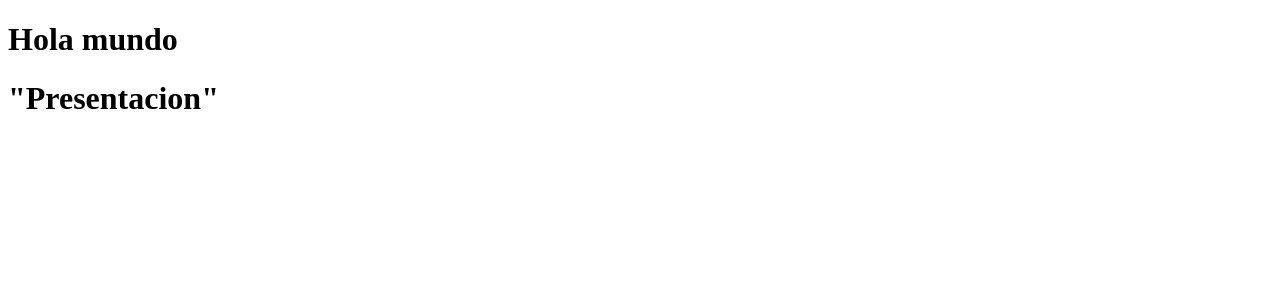
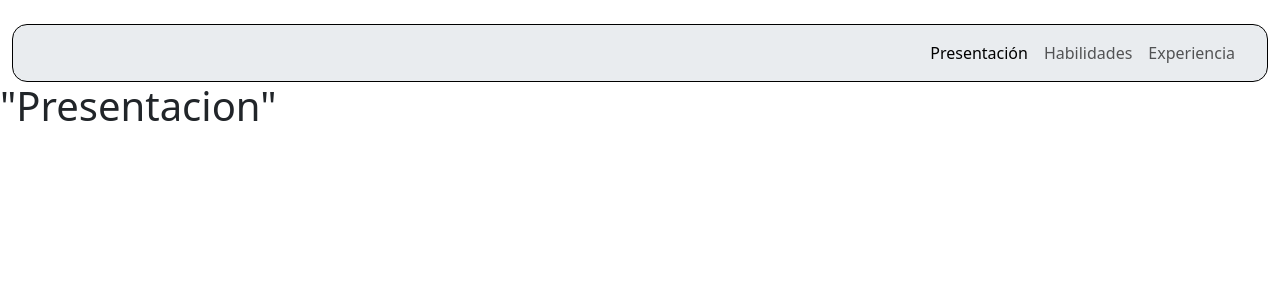
Before and after one commit to MatiasFSS/Portafolio, a React (Vite) app: page / in a window 1280 px wide. Shown: the top 300 px of the page. Built offline with nearby package versions, Linux system fonts and the light colour scheme.

Commit message:
navbar.css y headerlayout.jsx agregados

```diff
--- a/index.html
+++ b/index.html
@@ -4,10 +4,15 @@
     <meta charset="UTF-8" />
     <!-- <link rel="icon" type="image/svg+xml" href="/vite.svg" /> -->
     <meta name="viewport" content="width=device-width, initial-scale=1.0" />
+    <!-- Bootstrap CSS -->
+    <link href="https://cdn.jsdelivr.net/npm/bootstrap@5.3.3/dist/css/bootstrap.min.css" rel="stylesheet">
+
     <title>Vite + React</title>
   </head>
   <body>
     <div id="root"></div>
     <script type="module" src="/src/main.jsx"></script>
+    <script src="https://cdn.jsdelivr.net/npm/@popperjs/core@2.11.6/dist/umd/popper.min.js"></script>
+    <script src="https://cdn.jsdelivr.net/npm/bootstrap@5.3.0-alpha1/dist/js/bootstrap.min.js"></script>
   </body>
 </html>
--- a/src/Portafolio.jsx
+++ b/src/Portafolio.jsx
@@ -1,9 +1,10 @@
+import { HeaderLayout } from "./layout/HeaderLayout"
 import { PortafolioRoute } from "./router/PortafolioRoute"
 
 export const Portafolio = () => {
   return (
     <div>
-        <h1>Hola mundo</h1>
+        <HeaderLayout/>
         <PortafolioRoute/>
     </div>
   )
--- /dev/null
+++ b/src/components/Navbar.jsx
@@ -0,0 +1,31 @@
+import { NavLink } from "react-router-dom"
+import './navbar.css';
+
+
+
+export const Navbar = () => {
+  return (
+    <>
+       <nav className="navbar navbar-expand-lg navbar-light  px-4  background-navbar border-radius-3">
+
+            <button className="navbar-toggler" type="button" data-bs-toggle="collapse" data-bs-target="#navbarNav" aria-controls="navbarNav" aria-expanded="false" aria-label="Toggle navigation">
+                <span className="navbar-toggler-icon"></span>
+            </button>
+
+            <div className="collapse navbar-collapse" id="navbarNav">
+                <ul className="navbar-nav ms-auto">
+                    <li className="nav-item">
+                        <NavLink className="nav-link" to="/" end>Presentación</NavLink>
+                    </li>
+                    <li className="nav-item">
+                        <NavLink className="nav-link" to="/habilidades">Habilidades</NavLink>
+                    </li>
+                    <li className="nav-item">
+                        <NavLink className="nav-link" to="/experiencia">Experiencia</NavLink>
+                    </li>
+                </ul>
+            </div>
+        </nav>
+    </>
+  )
+}
--- /dev/null
+++ b/src/components/navbar.css
@@ -0,0 +1,5 @@
+.background-navbar {
+    background-color: #e9ecef;
+    border-radius: 15px; /* Esquinas redondeadas */
+    border: 1px solid #000000;
+}
--- /dev/null
+++ b/src/layout/HeaderLayout.jsx
@@ -0,0 +1,12 @@
+import { Navbar } from "../components/Navbar"
+
+
+export const HeaderLayout = () => {
+  return (
+    <>
+        <div className="container-fluid mt-4">
+            <Navbar/>
+        </div>
+    </>
+  )
+}
--- a/src/main.jsx
+++ b/src/main.jsx
@@ -2,6 +2,10 @@ import { StrictMode } from 'react'
 import { createRoot } from 'react-dom/client'
 import { Portafolio } from './Portafolio.jsx'
 import { BrowserRouter } from 'react-router-dom'
+// index.js o main.jsx
+import 'bootstrap/dist/css/bootstrap.min.css';
+
+
 
 createRoot(document.getElementById('root')).render(
   <StrictMode>
--- a/src/router/PortafolioRoute.jsx
+++ b/src/router/PortafolioRoute.jsx
@@ -1,4 +1,4 @@
-import { Route, Routes } from "react-router-dom"
+import { Navigate, Route, Routes } from "react-router-dom"
 import {Presentacion, Habilidades, Experiencia} from "../pages"
 
 
@@ -8,9 +8,11 @@ export const PortafolioRoute = () => {
   return (
     <>
         <Routes>
-            <Route path="/*" element={<Presentacion/>}/>
+            <Route path="/" element={<Presentacion/>}/>
             <Route path="/Habilidades" element={<Habilidades/>}/>
             <Route path="/Experiencia" element={<Experiencia/>}/>
+
+            <Route path="*" element={<Navigate to='/' replace/>}/>
         </Routes>
     </>
   )
```
